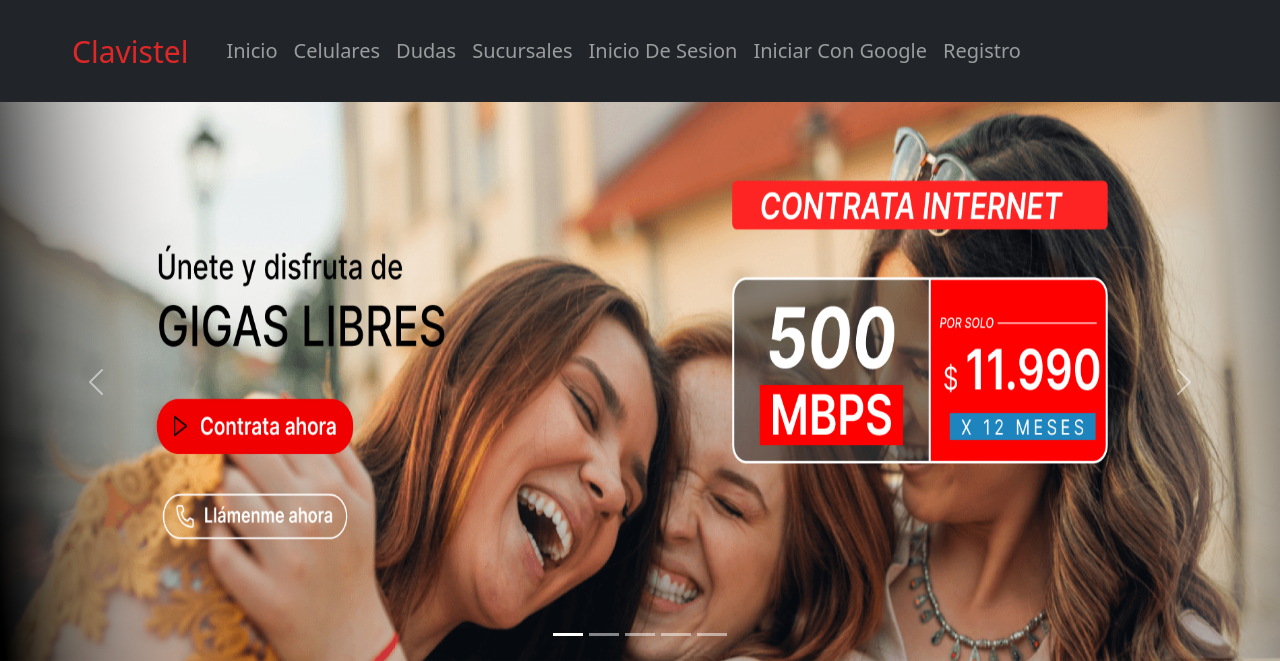
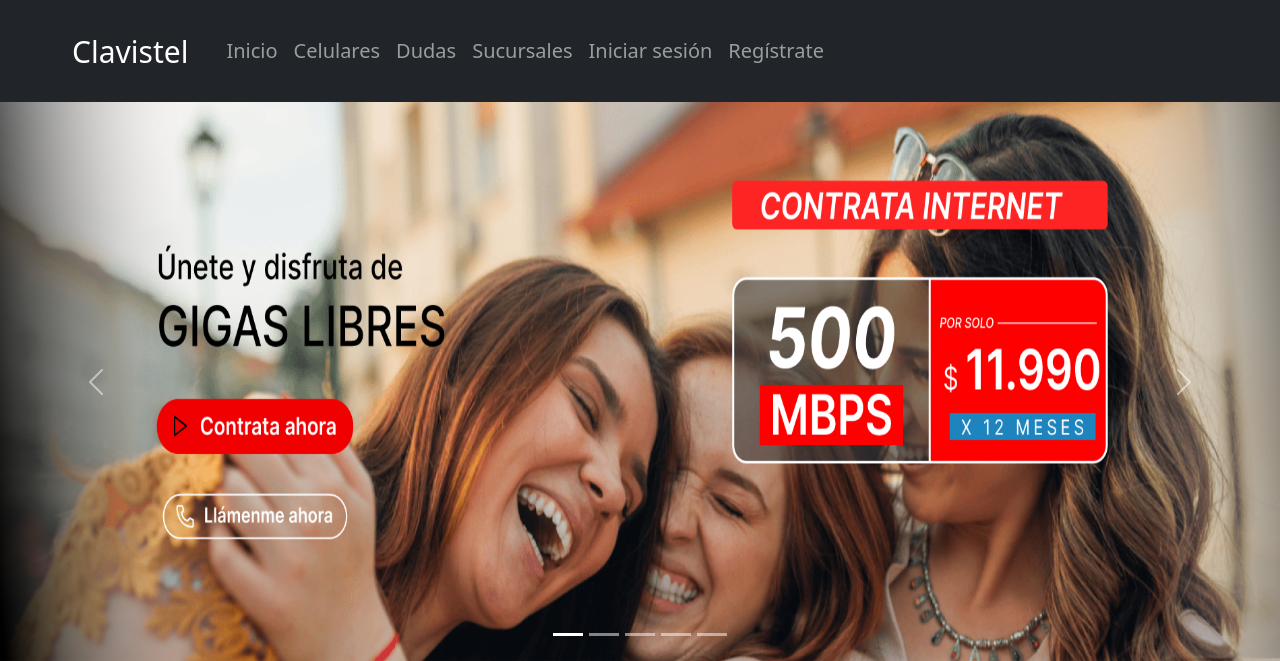
Before and after one commit to MarceloContrerasGonzalez/Clavistel, a Django app: page / in a window 1280 px wide. Shown: the top 661 px of the page. Run offline with Django 4.2, Linux system fonts and the light colour scheme; some libraries are stand-ins or nearby versions; some web fonts are replaced.

Commit message:
google changes

```diff
--- a/Clavistel/settings.py
+++ b/Clavistel/settings.py
@@ -159,3 +159,4 @@ SITE_ID = 3
 
 LOGIN_REDIRECT_URL = '/'
 LOGOUT_REDIRECT_URL = '/'
+SOCIALACCOUNT_LOGIN_ON_GET=True
--- a/Telefonos/static/Telefonos/css/style.css
+++ b/Telefonos/static/Telefonos/css/style.css
@@ -13,7 +13,7 @@
 
 /* Nav */
 nav .logo {
-    color: rgb(224, 39, 39);
+    color: rgb(255, 255, 255);
     font-size: 30px;
     padding-left: 60px;
     margin-right: 30px;
@@ -592,10 +592,13 @@ thead th:nth-child(5) {
     margin: 0;
     width: 100%;
     padding: 1rem .75rem;
-    height: calc(1.5rem + 2px);
+    height: calc(2.5rem + 2px);
     line-height: 1.25;
 }
 
+.btn-google {
+    width: 80%;
+}
 
 /* Agregar Telefonos */
 /* footer */
--- a/Telefonos/templates/Telefonos/Nesecitas_Ayuda.html
+++ b/Telefonos/templates/Telefonos/Nesecitas_Ayuda.html
@@ -52,10 +52,7 @@
                         </li>
                     {% else %}
                         <li>
-                            <a class="nav-link"  href="{% url 'inicio_sesion' %}">Inicio De Sesion</a>
-                        </li>
-                        <li>
-                            <a class="nav-link" href="{% provider_login_url 'google' %}">Iniciar Con Google</a>
+                            <a class="nav-link"  href="{% url 'inicio_sesion' %}">Iniciar sesión</a>
                         </li>
                         <li>
                             <a class="nav-link"  href="{% url 'registro' %}">Registro</a>
--- a/Telefonos/templates/Telefonos/Phones.html
+++ b/Telefonos/templates/Telefonos/Phones.html
@@ -48,10 +48,7 @@
                     </li>
                     {% else %}
                     <li>
-                        <a class="nav-link"  href="{% url 'inicio_sesion' %}">Inicio De Sesion</a>
-                    </li>
-                    <li>
-                        <a class="nav-link" href="{% provider_login_url 'google' %}">Iniciar Con Google</a>
+                        <a class="nav-link"  href="{% url 'inicio_sesion' %}">Iniciar sesión</a>
                     </li>
                     <li>
                         <a class="nav-link"  href="{% url 'registro' %}">Registro</a>
--- a/Telefonos/templates/Telefonos/index.html
+++ b/Telefonos/templates/Telefonos/index.html
@@ -55,13 +55,10 @@
                         </li>
                     {% else %}
                         <li>
-                            <a class="nav-link"  href="{% url 'inicio_sesion' %}">Inicio De Sesion</a>
+                            <a class="nav-link"  href="{% url 'inicio_sesion' %}">Iniciar sesión</a>
                         </li>
                         <li>
-                            <a class="nav-link" href="{% provider_login_url 'google' %}">Iniciar Con Google</a>
-                        </li>
-                        <li>
-                            <a class="nav-link"  href="{% url 'registro' %}">Registro</a>
+                            <a class="nav-link"  href="{% url 'registro' %}">Regístrate</a>
                         </li>
                     {% endif %}
 
--- a/Telefonos/templates/Telefonos/inicio_sesion.html
+++ b/Telefonos/templates/Telefonos/inicio_sesion.html
@@ -1,4 +1,5 @@
 {% load static%}
+{% load socialaccount %}
 <!DOCTYPE html>
 <html lang="en">
 
@@ -61,6 +62,9 @@
           <div>
             <p>No Estas Registrado? <a class="link" href="{% url 'registro' %}"> Registrate Aquí</a> </p>
           </div>
+          <a class="btn btn-google btn-outline-secondary border border-secondary" href="{% provider_login_url 'google' %}" role="button"> Google</a>
+
+
         </form>
       </section>
     </div>
--- a/Telefonos/templates/Telefonos/ubicacion.html
+++ b/Telefonos/templates/Telefonos/ubicacion.html
@@ -48,10 +48,7 @@
                     </li>
                     {% else %}
                     <li>
-                        <a class="nav-link"  href="{% url 'inicio_sesion' %}">Inicio De Sesion</a>
-                    </li>
-                    <li>
-                        <a class="nav-link" href="{% provider_login_url 'google' %}">Iniciar Con Google</a>
+                        <a class="nav-link"  href="{% url 'inicio_sesion' %}">Iniciar sesión</a>
                     </li>
                     <li>
                         <a class="nav-link"  href="{% url 'registro' %}">Registro</a>
```
Also changed, not shown: db.sqlite3.
